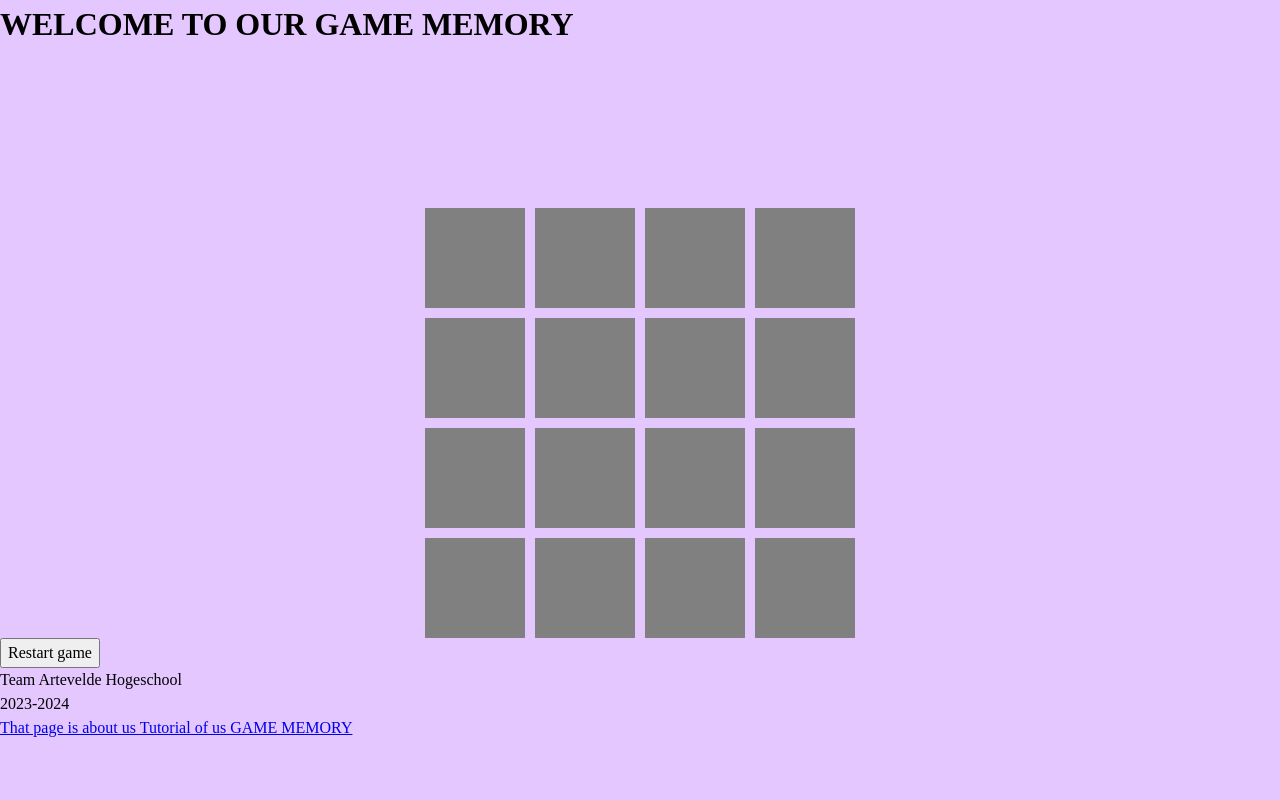
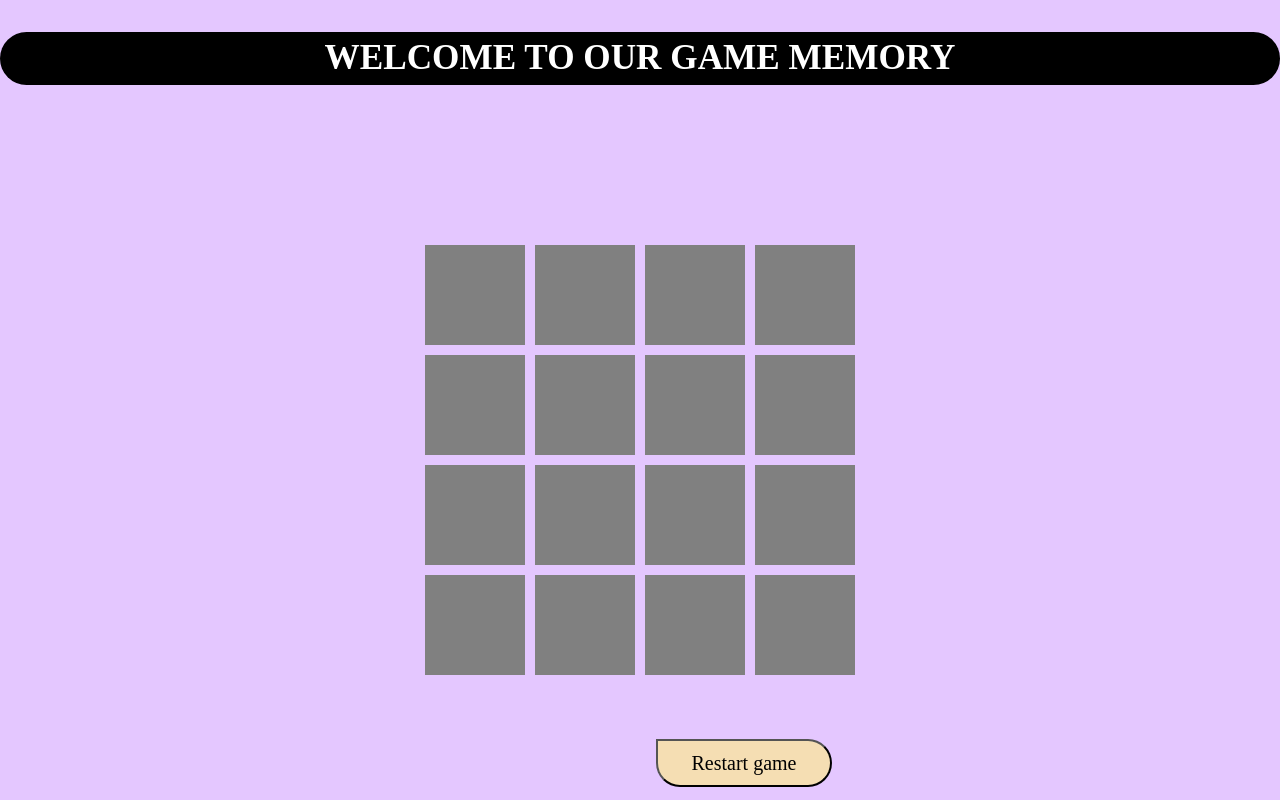
Before and after one commit to pgmgent-atwork2/project-1---workshop---start-2-code-bavo-tiba, a plain HTML site: page index.html in a window 1280 px wide. Shown: the top 800 px of the page. Drawn offline with Linux system fonts and the light colour scheme.

Commit message:
fixed missing code

```diff
--- a/css/styles.css
+++ b/css/styles.css
@@ -1,5 +1,17 @@
 body {
   background-color: wheat;
+}
+
+.header {
+  margin-top: 2rem;
+  text-align: center;
+  background-color:rgb(0, 0, 0) ;
+  color: white;
+  border-top-right-radius: 2rem;
+  border-bottom-right-radius: 2rem;
+  border-bottom-left-radius: 2rem;
+  border-top-left-radius: 2rem;
+  font-size: 1.10rem;
 }
 
 .game {
@@ -16,6 +28,43 @@ body {
   width: 100PX;
   height: 100PX;
   background-color: gray;
+}
+
+button {
+  margin-left: 41rem;
+  margin-top: 4rem;
+  width: 11rem;
+  height: 3rem;
+  font-size: 1.25rem;
+  border-top-right-radius: 2rem;
+  border-bottom-right-radius: 2rem;
+  border-bottom-left-radius: 2rem;
+  background-color: wheat;
+}
+
+.date {
+  text-align: center;
+  margin-top: 4rem;
+  font-size: 1.25rem;
+}
+
+.tutorial {
+  text-align: center;
+  margin-top: 2rem;
+  margin-bottom: 5rem;
+  padding-bottom: 3rem;
+  padding-top: 3rem;
+  font-size: 1.50rem;
+  background-color: rgb(201, 201, 201);
+  text-decoration: none;
+}
+
+.tutorial  p  {
+  color: black;
+}
+
+.tutorial  a {
+  text-decoration: none;
 }
 
 .show.blue, .done.blue{
```
